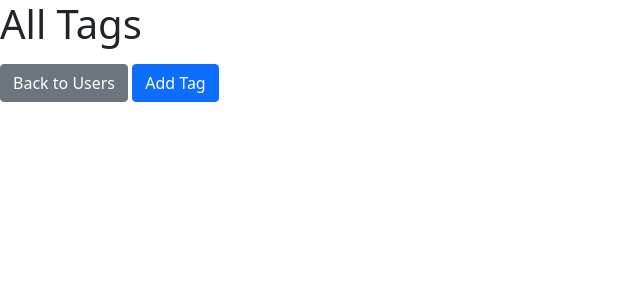
After one commit to linds-fonnes/sqlalchemy-exercise, a Flask app: page /tags in a window 1280 px wide. The commit adds this page. Shown: the top 300 px of the page, without its empty margins (0-640 px from the left). Run offline with Flask 2, Linux system fonts and the light colour scheme; data that the repository does not hold is empty.

Commit message:
part 3 complete

```diff
--- a/app.py
+++ b/app.py
@@ -2,7 +2,7 @@
 
 from flask_debugtoolbar import DebugToolbarExtension
 from flask import Flask, request, redirect, render_template
-from models import db, connect_db, User, Post
+from models import db, connect_db, User, Post, Tag, PostTag
 from sqlalchemy import update
 
 app = Flask(__name__)
@@ -91,23 +91,28 @@ def delete_user(user_id):
 
     return redirect("/users")
 
+#### POST ROUTES ####
 
 @app.route("/users/<int:user_id>/posts/new")
 def post_form(user_id):
     """Show form to add a post for that user"""
     user = User.query.get_or_404(user_id)
-    return render_template("add_post.html", user=user)
+    tags = Tag.query.all()
+
+    return render_template("add_post.html", user=user, tags=tags)
 
 @app.route("/users/<int:user_id>/posts/new", methods=["POST"])
 def add_post(user_id):
     """Adds user's post and redirects to user detail page"""
     user = User.query.get_or_404(user_id)
-    post = Post(title=request.form['title'], content=request.form['content'],user=user)
+    tag_ids = [int(num) for num in request.form.getlist("tags")]
+    tags = Tag.query.filter(Tag.id.in_(tag_ids)).all()
+    post = Post(title=request.form['title'], content=request.form['content'],user=user,tags=tags)
+
     db.session.add(post)
     db.session.commit()
     return redirect(f"/users/{user_id}")
 
-#### POST ROUTES ####
 
 @app.route("/posts/<int:post_id>")
 def show_post_details(post_id):
@@ -119,7 +124,8 @@ def show_post_details(post_id):
 def show_edit_post(post_id):
     """Show form to edit a post and to cancel(back to user page)"""
     post = Post.query.get_or_404(post_id)
-    return render_template("edit_post.html", post=post)
+    tags = Tag.query.all()
+    return render_template("edit_post.html", post=post, tags=tags)
 
 @app.route("/posts/<int:post_id>/edit", methods=["POST"])
 def handle_edit_post(post_id):
@@ -127,6 +133,9 @@ def handle_edit_post(post_id):
     post = Post.query.get_or_404(post_id)
     post.title = request.form['title']
     post.content = request.form['content']
+
+    tag_ids = [int(num) for num in request.form.getlist("tags")]
+    post.tags = Tag.query.filter(Tag.id.in_(tag_ids)).all()
 
     db.session.add(post)
     db.session.commit()
@@ -142,3 +151,58 @@ def delete_post(post_id):
     db.session.commit()
 
     return redirect(f"/users/{user}")
+
+#### Tag Routes ####
+
+@app.route("/tags")
+def show_all_tags():
+    """Lists all tags, with links to the tag detail page"""
+    tags = Tag.query.all()
+    return render_template("tags.html", tags=tags)
+
+@app.route("/tags/<int:tag_id>")
+def tag_details(tag_id):
+    """Show details about a tag. Have links to edit form and to delete"""
+    tag = Tag.query.get_or_404(tag_id)
+    return render_template("tag_details.html", tag=tag)
+
+@app.route("/tags/new")
+def new_tag_form():
+    """Show a form to add a new tag"""
+    return render_template("tag_form.html")
+
+@app.route("/tags/new", methods=["POST"])
+def add_tag():
+    """Process form, adds tag, and redirect to tag list"""
+    new_tag = Tag(name=request.form['name'])
+
+    db.session.add(new_tag)
+    db.session.commit()
+    return redirect("/tags")
+
+@app.route("/tags/<int:tag_id>/edit")
+def edit_tag_form(tag_id):
+    """Show edit  form for a tag"""
+    tag = Tag.query.get_or_404(tag_id)
+    return render_template("edit_tag.html", tag=tag)
+
+@app.route("/tags/<int:tag_id>/edit", methods=["POST"])
+def edit_tag(tag_id):
+    """Process edit form, edit tag, and redirects to the tags list"""
+    tag = Tag.query.get_or_404(tag_id)
+    tag.name = request.form['name']
+
+    db.session.add(tag)
+    db.session.commit()
+
+    return redirect("/tags")
+
+@app.route("/tags/<int:tag_id>/delete", methods=["POST"])
+def delete_tag(tag_id):
+    """ Delete a tag"""
+    tag = Tag.query.get_or_404(tag_id)
+
+    db.session.delete(tag)
+    db.session.commit()
+
+    return redirect("/tags")
--- a/templates/add_post.html
+++ b/templates/add_post.html
@@ -10,6 +10,11 @@ content %}
   <input type="text" name="content" />
   <br />
   <br />
+  {% for tag in tags %}
+  <input type="checkbox" name="tags" value="{{tag.id}}" />
+  <label for="{{tag.name}}">{{tag.name}}</label>
+  <br />
+  {% endfor %}
   <button
     type="submit"
     class="btn btn-dark"
--- a/templates/post_details.html
+++ b/templates/post_details.html
@@ -3,6 +3,11 @@ block content %}
 <h1>{{post.title}}</h1>
 <p>{{post.content}}</p>
 <p>By {{post.user.first_name}} {{post.user.last_name}}</p>
+<p>
+  Tags: {% for tag in post.tags %}
+  <a class="btn-sm btn-primary" href="/tags/{{tag.id}}">{{tag.name}}</a>
+  {% endfor %}
+</p>
 <form>
   <button
     type="submit"
@@ -29,4 +34,5 @@ block content %}
     Delete
   </button>
 </form>
+
 {% endblock %}
--- /dev/null
+++ b/templates/tags.html
@@ -0,0 +1,30 @@
+{% extends 'base.html' %} {% block title %} All Tags {% endblock %} {% block
+content %}
+<h1>All Tags</h1>
+<ul>
+  {% for tag in tags %}
+  <li>
+    <a href="/tags/{{tag.id}}">{{tag.name}}</a>
+  </li>
+  {% endfor %}
+</ul>
+<form>
+  <button
+    type="submit"
+    class="btn btn-secondary"
+    formmethod="GET"
+    formaction="/"
+  >
+    Back to Users
+  </button>
+  <button
+    type="submit"
+    class="btn btn-primary"
+    formmethod="GET"
+    formaction="/tags/new"
+  >
+    Add Tag
+  </button>
+</form>
+
+{% endblock %}
```
Also changed, not shown: models.py (+22 -0 lines), seed.py (+17 -9 lines), templates/edit_post.html (+20 -0 lines), templates/edit_tag.html (added, +26 -0 lines), templates/tag_details.html (added, +27 -0 lines), templates/tag_form.html (added, +26 -0 lines), templates/users.html (+17 -2 lines).
